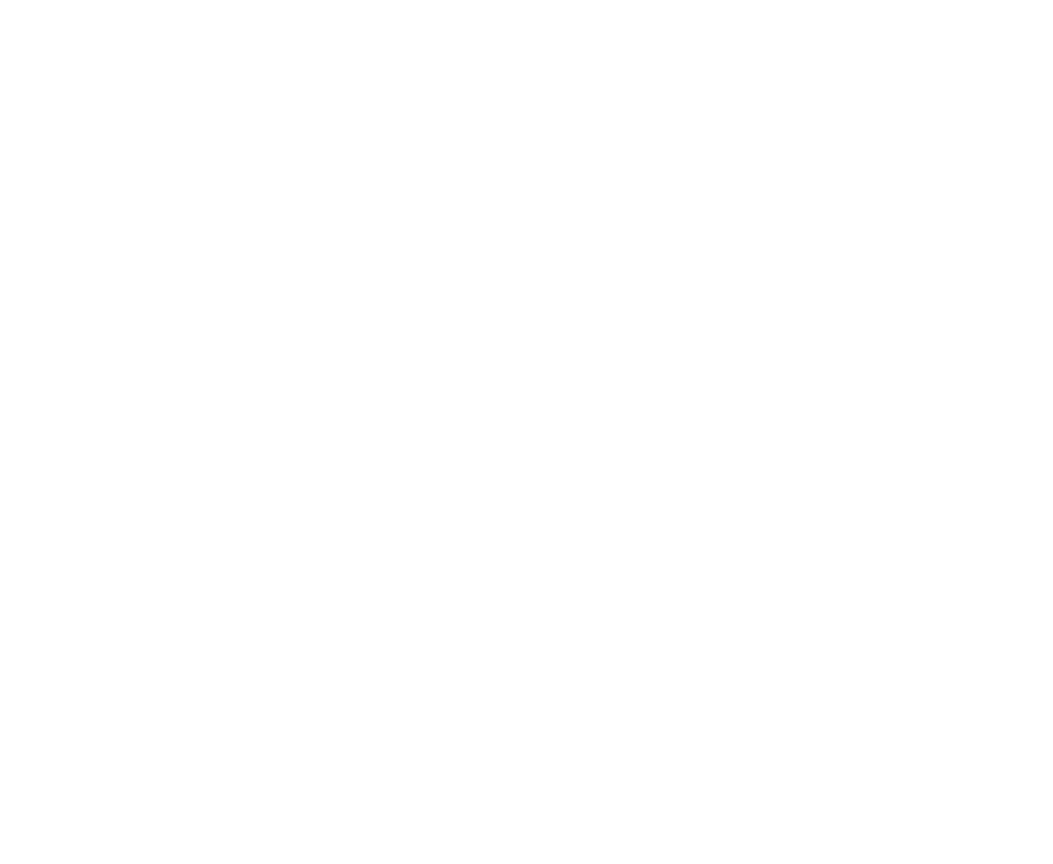
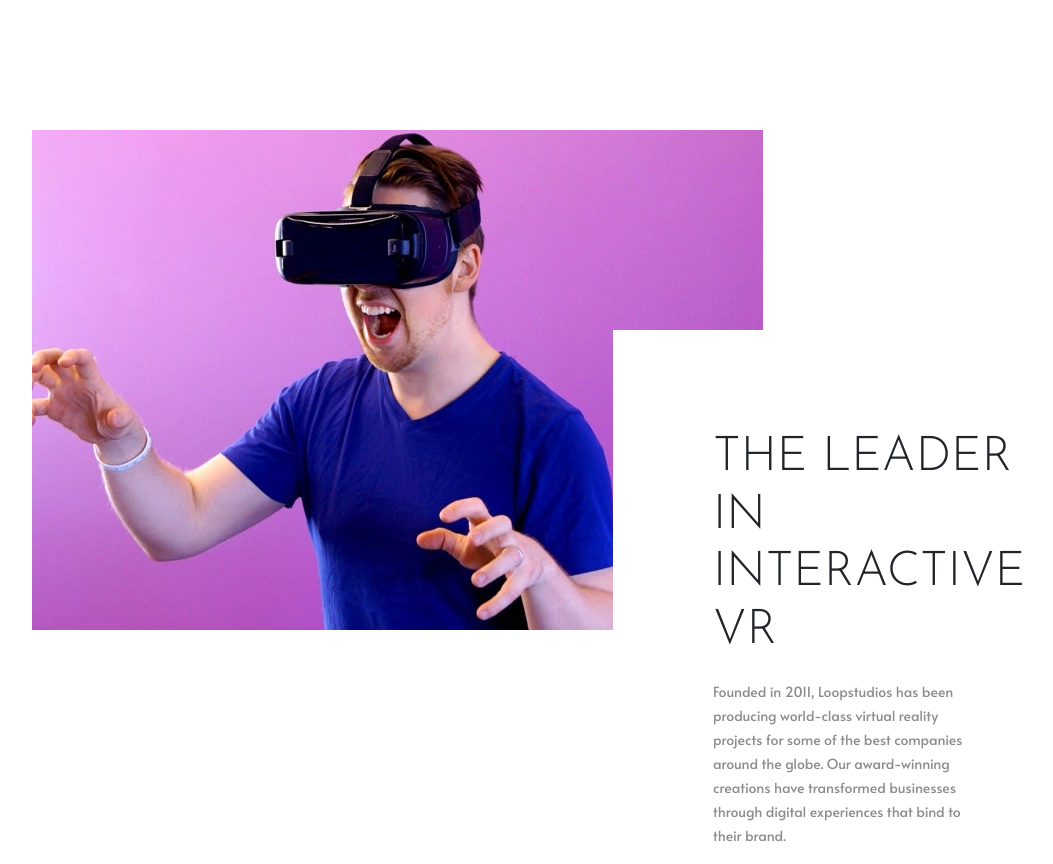
Before and after one commit to ManuGil22/loopstudios-landing-page, a React (Create React App) app: page / in a window 1280 px wide. Shown: the part 720-1584 px from the top of the page, without its empty margins (50-1103 px from the left). Before the commit the page ends 800 px from the top, so only its background shows below. Built offline with nearby package versions, Linux system fonts and the light colour scheme; the HTML template or start-up script is replaced by a standard one.

Commit message:
main-section description added

```diff
--- a/src/App.js
+++ b/src/App.js
@@ -3,6 +3,7 @@
 
 // Components
 import MainImage from './Components/MainImage';
+import MainDescription from './Components/MainDescription';
 
 // Stylesheets
 import 'bootstrap/dist/css/bootstrap.min.css';
@@ -12,7 +13,7 @@
   return (
     <div className="App">
       <MainImage />
-
+      <MainDescription />
     </div>
   );
 }
--- /dev/null
+++ b/src/Components/MainDescription.js
@@ -0,0 +1,25 @@
+// Libraries
+import React from 'react';
+
+// Stylesheets
+import '../Stylesheets/MainDescription.css';
+
+// Images
+import vrImage from '../images/desktop/image-interactive.jpg';
+
+function MainDescription() {
+    return(
+        <div className='container'>
+            <div className='image-container'>
+                <img alt='vr-image' src={vrImage} />
+            </div>
+            <div className='text-container'>
+                <h2 className='text-title'>THE LEADER IN INTERACTIVE VR</h2>
+                <p className='text-description'>Founded in 2011, Loopstudios has been producing world-class virtual reality projects for some of the best companies around
+                the globe. Our award-winning creations have transformed businesses through digital experiences that bind to their brand.</p>
+            </div>
+        </div>
+    );
+}
+
+export default MainDescription;
--- a/src/Stylesheets/App.css
+++ b/src/Stylesheets/App.css
@@ -1,3 +1,8 @@
+:root {
+    --Dark-Gray: hsl(0, 0%, 55%);
+    --Very-Dark-Gray: hsl(0, 0%, 41%);
+}
+
 * {
     margin: 0;
     padding: 0;
--- /dev/null
+++ b/src/Stylesheets/MainDescription.css
@@ -0,0 +1,30 @@
+.container {
+    margin: 170px 350px ;
+    display: flex;
+}
+
+.text-container {
+    background-color: white;
+    padding: 100px 0 0 100px;
+    position: relative;
+    width: 600px;
+    left: -150px;
+    top: 200px;
+    z-index: 1;
+}
+
+.text-title {
+    font-family: 'Josefin Sans', sans-serif;
+    font-weight: 300;
+    font-size: 48px;
+    margin-bottom: 20px;
+}
+
+.text-description {
+    font-family: 'Alata', sans-serif;
+    font-weight: 400;
+    font-size: 14px;
+    color: var(--Dark-Gray);
+    margin-right: 50px;
+    line-height: 1.5rem;
+}
```
